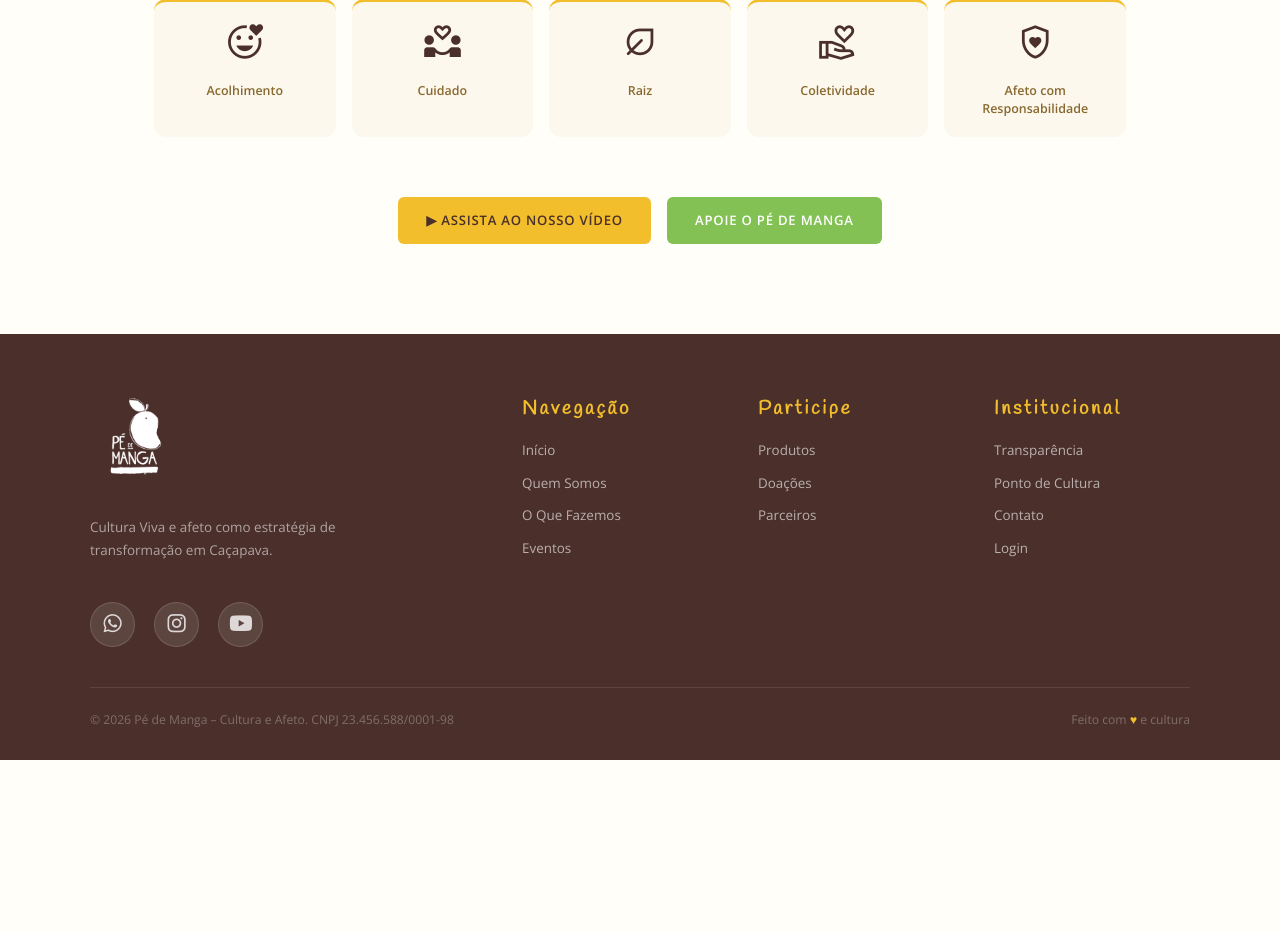
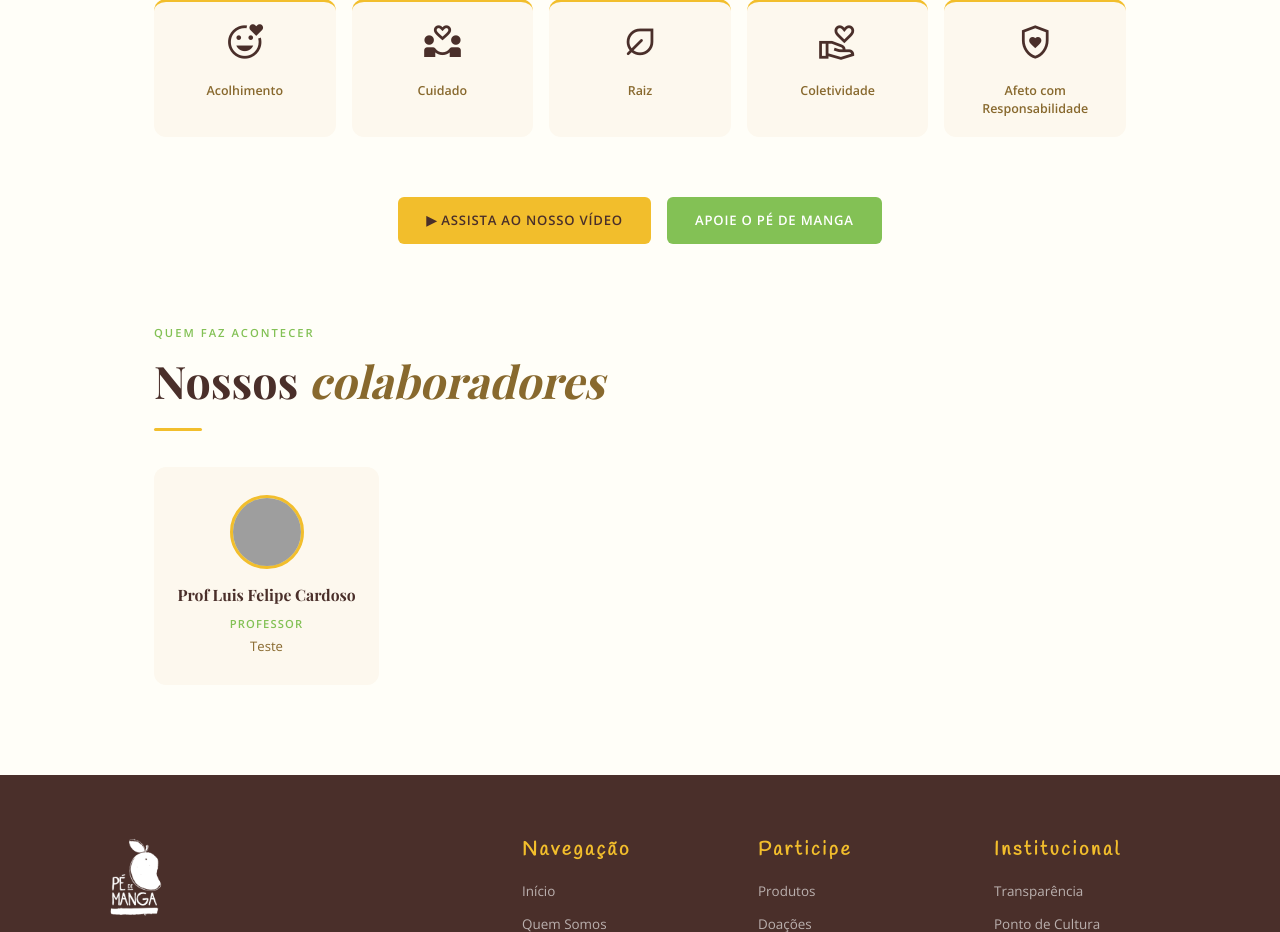
Before and after one commit to pietro-renno/pe-de-manga, a PHP site: page /quem-somos.php in a window 1280 px wide. Shown: the part 1485-2417 px from the top of the page. Before the commit the page ends 2245 px from the top, so only its background shows below. Run offline with PHP 8.4, Linux system fonts and the light colour scheme; data comes from the database, SQL or seed files in the repository; some web fonts are replaced; grey boxes are pictures that could not be loaded.

Commit message:
Adiciona seção de colaboradores em quem-somos com fallback de "em breve"
Cards dos colaboradores vêm do banco de dados e aparecem abaixo de
"O que a nossa marca comunica". Sem colaboradores cadastrados exibe
mensagem de "Em breve você conhecerá as pessoas...".

https://claude.ai/code/session_013v8fj4u5n5z8pYmFASDh67

```diff
--- a/assets/css/style.css
+++ b/assets/css/style.css
@@ -1126,6 +1126,15 @@ footer {
   opacity: 0.6;
 }
 
+/* ── seção colaboradores em quem-somos ── */
+.colaboradores-section { margin-top: 80px; }
+.colaboradores-grid {
+  display: grid;
+  grid-template-columns: repeat(auto-fill, minmax(200px, 1fr));
+  gap: 24px;
+  margin-top: 36px;
+}
+
 /* ══════════════════════════════════
    PÁGINA: GALERIA
 ══════════════════════════════════ */
@@ -1692,7 +1701,8 @@ footer {
   .produtos-grid {
     grid-template-columns: 1fr 1fr;
   }
-  .colab-grid {
+  .colab-grid,
+  .colaboradores-grid {
     grid-template-columns: 1fr 1fr;
   }
   .transp-grid {
@@ -1717,6 +1727,7 @@ footer {
 @media (max-width: 600px) {
   .produtos-grid,
   .colab-grid,
+  .colaboradores-grid,
   .transp-grid,
   .parceiros-grid {
     grid-template-columns: 1fr;
--- a/quem-somos.php
+++ b/quem-somos.php
@@ -99,6 +99,41 @@
             style="margin-right:12px;">&#9654; Assista ao nosso vídeo</a>
           <a href="doacoes.php" class="btn btn-verde">Apoie o Pé de Manga</a>
         </div>
+
+        <!-- ── COLABORADORES ── -->
+        <?php $colaboradores = get_colaboradores(); ?>
+        <div class="colaboradores-section reveal">
+          <p class="section-tag">Quem faz acontecer</p>
+          <h2 class="section-title">Nossos <em>colaboradores</em></h2>
+          <div class="divider"></div>
+
+          <?php if (empty($colaboradores)): ?>
+            <div class="colab-empty">
+              <span class="material-symbols-outlined" style="font-size:3rem;color:var(--amarelo);display:block;margin-bottom:14px;">group</span>
+              <p>Em breve você conhecerá as pessoas incríveis que fazem o Pé de Manga acontecer.</p>
+            </div>
+          <?php else: ?>
+            <div class="colaboradores-grid">
+              <?php foreach ($colaboradores as $c): ?>
+                <div class="colab-card reveal">
+                  <div class="colab-avatar">
+                    <?php if (!empty($c['foto'])): ?>
+                      <img src="data/uploads/<?= htmlspecialchars($c['foto']) ?>"
+                           alt="<?= htmlspecialchars($c['nome']) ?>">
+                    <?php else: ?>
+                      <span class="material-symbols-outlined" style="font-size:2rem;color:var(--marrom);opacity:.5;">person</span>
+                    <?php endif; ?>
+                  </div>
+                  <h4><?= htmlspecialchars($c['nome']) ?></h4>
+                  <span class="colab-role"><?= htmlspecialchars($c['funcao']) ?></span>
+                  <?php if (!empty($c['descricao'])): ?>
+                    <p><?= htmlspecialchars($c['descricao']) ?></p>
+                  <?php endif; ?>
+                </div>
+              <?php endforeach; ?>
+            </div>
+          <?php endif; ?>
+        </div>
       </div>
     </section>
   </div>
```
